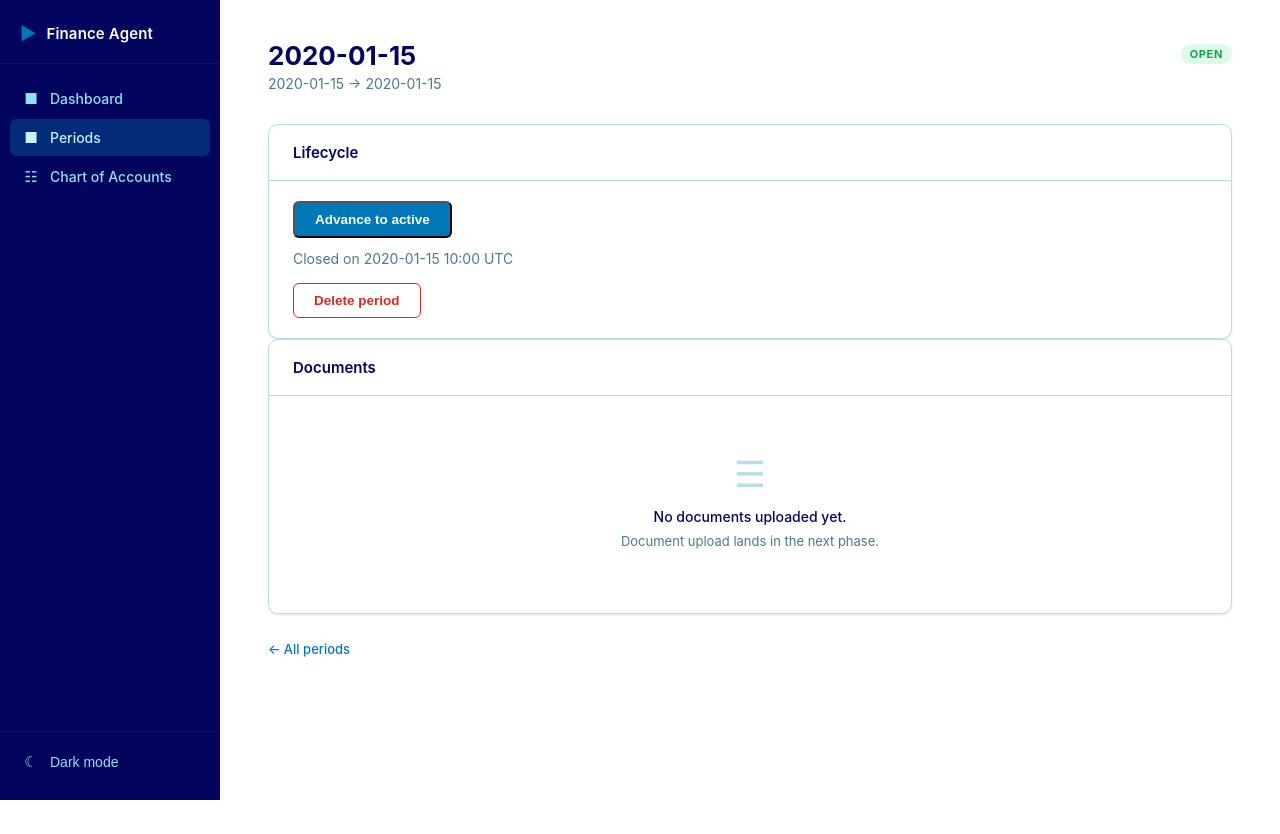
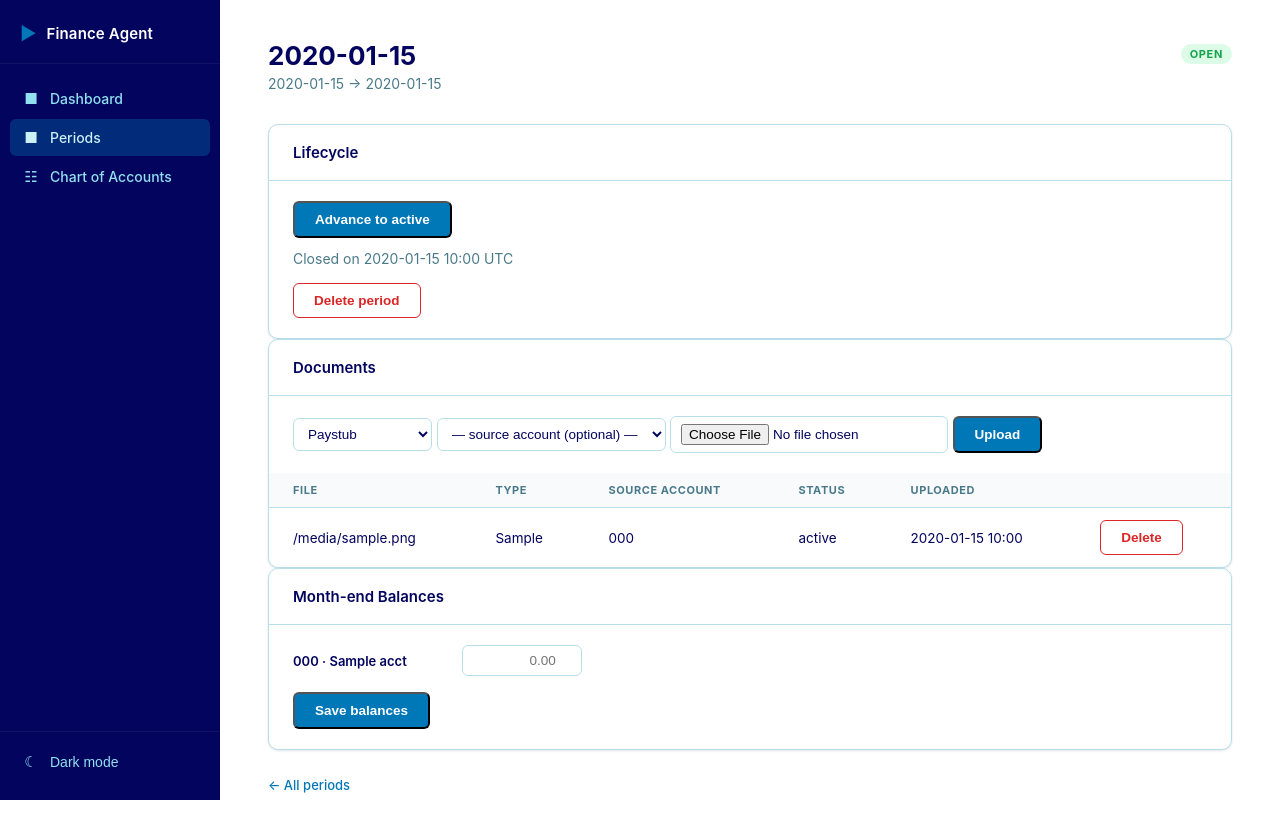
Before and after one commit to tascoma/personal-finance-agent, a FastAPI app: template app/templates/periods/detail.html in a window 1280 px wide. Before the commit the page ends 800 px from the top, so only its background shows below. Run offline with FastAPI, Linux system fonts and the light colour scheme; the template is opened without the code that fills it: most values are stand-ins (such as "Sample title", 1, 10 or a date in 2020).

Commit message:
Wire document upload and stated-balance entry into the period detail page
Adds POST /periods/{id}/documents (upload), POST /periods/{id}/documents/{doc_id}/delete,
and POST /periods/{id}/balances (upsert). GET /periods/{id} now fetches documents,
all accounts (upload form dropdown), balance-sheet accounts, and existing balances.

Template replaces the Documents stub with an upload form + table; adds a
Month-end Balances grid pre-populated from existing rows. Upload form and balance
inputs are hidden/disabled when the period is not open. New CSS classes
.balance-grid and .balance-row support the two-column balance layout.

Co-Authored-By: Claude Sonnet 4.6 <noreply@anthropic.com>

```diff
--- a/app/static/css/style.css
+++ b/app/static/css/style.css
@@ -691,3 +691,29 @@ body {
   gap: 8px;
   margin-top: 8px;
 }
+
+/* ── Period detail: balance grid + upload form ── */
+
+.balance-grid {
+  display: grid;
+  grid-template-columns: repeat(auto-fill, minmax(280px, 1fr));
+  gap: 12px 24px;
+}
+
+.balance-row {
+  display: flex;
+  align-items: center;
+  justify-content: space-between;
+  gap: 12px;
+}
+
+.balance-row .period-form-input {
+  width: 120px;
+  text-align: right;
+}
+
+/* The compact 80px width for period-form-input is meant for the year/month
+ * fields in the create form. The document upload form needs roomier inputs. */
+.period-detail-body form[enctype="multipart/form-data"] .period-form-input {
+  width: auto;
+}
--- a/app/templates/periods/detail.html
+++ b/app/templates/periods/detail.html
@@ -64,10 +64,112 @@
   <div class="section-header">
     <h2 class="section-title">Documents</h2>
   </div>
+
+  {% if period.status == 'open' %}
+  <div class="period-detail-body">
+    <form method="post" action="/periods/{{ period.period_id }}/documents"
+          enctype="multipart/form-data" class="inline-form" style="flex-wrap: wrap; gap: 8px;">
+      <select name="document_type" required class="period-form-input">
+        <option value="paystub">Paystub</option>
+        <option value="bank_statement">Bank Statement</option>
+        <option value="credit_card">Credit Card</option>
+        <option value="investment">Investment</option>
+        <option value="manual">Manual</option>
+      </select>
+      <select name="source_account_code" class="period-form-input">
+        <option value="">— source account (optional) —</option>
+        {% for acct in accounts %}
+        <option value="{{ acct.account_code }}">
+          {{ acct.account_code }} · {{ acct.account_name }}
+        </option>
+        {% endfor %}
+      </select>
+      <input type="file" name="file" accept=".pdf,.csv,.xlsx" required class="period-form-input" />
+      <button type="submit" class="btn-primary">Upload</button>
+    </form>
+  </div>
+  {% endif %}
+
+  {% if documents %}
+  <table class="entries-table">
+    <thead>
+      <tr>
+        <th>File</th>
+        <th>Type</th>
+        <th>Source account</th>
+        <th>Status</th>
+        <th>Uploaded</th>
+        <th></th>
+      </tr>
+    </thead>
+    <tbody>
+      {% for doc in documents %}
+      <tr>
+        <td>{{ doc.file_name }}</td>
+        <td>{{ doc.document_type.replace('_', ' ') }}</td>
+        <td>{{ doc.source_account_code or '—' }}</td>
+        <td>{{ doc.parse_status }}</td>
+        <td>{{ doc.created_at.strftime("%Y-%m-%d %H:%M") }}</td>
+        <td>
+          <form method="post"
+                action="/periods/{{ period.period_id }}/documents/{{ doc.document_id }}/delete"
+                class="inline-form"
+                onsubmit="return confirm('Delete this document?');">
+            <button type="submit" class="btn-danger">Delete</button>
+          </form>
+        </td>
+      </tr>
+      {% endfor %}
+    </tbody>
+  </table>
+  {% else %}
   <div class="empty-state">
     <span class="empty-icon">&#9776;</span>
     <p>No documents uploaded yet.</p>
-    <p class="empty-hint">Document upload lands in the next phase.</p>
+    {% if period.status == 'open' %}
+    <p class="empty-hint">Upload PDFs, CSVs, or XLSX files using the form above.</p>
+    {% else %}
+    <p class="empty-hint">This period is no longer open for uploads.</p>
+    {% endif %}
+  </div>
+  {% endif %}
+</div>
+
+<div class="section-card">
+  <div class="section-header">
+    <h2 class="section-title">Month-end Balances</h2>
+  </div>
+  <div class="period-detail-body">
+    {% if balance_accounts %}
+    <form method="post" action="/periods/{{ period.period_id }}/balances">
+      <div class="balance-grid">
+        {% for acct in balance_accounts %}
+        <div class="balance-row">
+          <label for="balance-{{ acct.account_code }}" class="period-form-label">
+            {{ acct.account_code }} · {{ acct.account_name }}
+          </label>
+          <input
+            type="number"
+            step="0.01"
+            id="balance-{{ acct.account_code }}"
+            name="{{ acct.account_code }}"
+            value="{{ stated_balances.get(acct.account_code, '') }}"
+            placeholder="0.00"
+            class="period-form-input"
+            {% if period.status != 'open' %}disabled{% endif %}
+          />
+        </div>
+        {% endfor %}
+      </div>
+      {% if period.status == 'open' %}
+      <div style="margin-top: 16px;">
+        <button type="submit" class="btn-primary">Save balances</button>
+      </div>
+      {% endif %}
+    </form>
+    {% else %}
+    <p class="page-subtitle">No balance-sheet accounts configured.</p>
+    {% endif %}
   </div>
 </div>
 
```
Also changed, not shown: app/routes/periods.py (+116 -1 lines).
